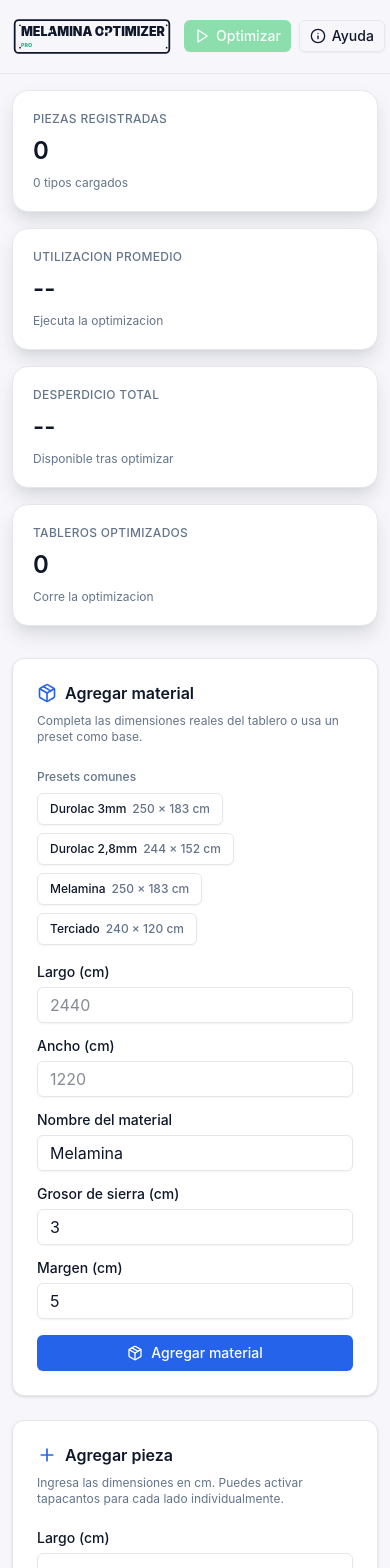
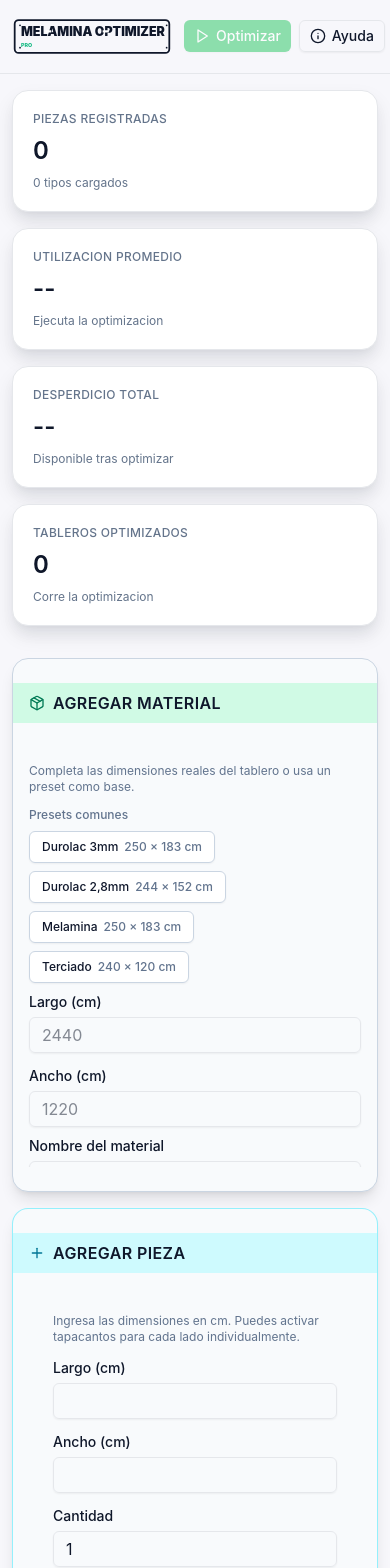
Before and after one commit to franciscogalazs-cloud/cutting-optimizer, a React (Vite) app: page / in a window 390 px wide. Shown: the top 1568 px of the page. Built offline with nearby package versions, Linux system fonts and the light colour scheme.

Commit message:
UI: look industrial limpio — tarjetas con header sticky y contenido scroll (Material/Pieza), grid responsive, foco/scrollbars sutiles

```diff
--- a/src/App.jsx
+++ b/src/App.jsx
@@ -370,8 +370,8 @@ function App() {
             <KpiCard key={item.label} {...item} />
           ))}
         </section>
-        <div className="grid gap-6 lg:grid-cols-[360px_minmax(0,1fr)]">
-          <aside className="space-y-6 lg:sticky lg:top-24 lg:h-fit">
+        {/* Tarjetas de entrada principales: Agregar material y Agregar pieza */}
+        <section className="grid gap-4 md:grid-cols-2">
           <MaterialForm
             onAddMaterial={handleAddMaterial}
             units={config.units}
@@ -390,6 +390,9 @@ function App() {
               setPieces((current) => current.map((p) => ({ ...p, canRotate: value })));
             }}
           />
+        </section>
+        <div className="grid gap-6 lg:grid-cols-[360px_minmax(0,1fr)]">
+          <aside className="space-y-6 lg:sticky lg:top-24 lg:h-fit">
             <Card className="border-[var(--border)] bg-[var(--surface)] shadow-[var(--shadow)]">
               <CardContent className="space-y-4 p-5 text-sm text-[var(--muted)]">
                 <h3 className="flex items-center gap-2 text-base font-semibold text-[var(--text)]">
--- a/src/components/forms/MaterialForm.jsx
+++ b/src/components/forms/MaterialForm.jsx
@@ -159,19 +159,17 @@ export const MaterialForm = ({ onAddMaterial, units = 'mm', kerfWidth = 3, margi
   };
 
   return (
-    <Card className="border-[var(--border)] bg-[var(--surface)] shadow-[var(--shadow)]">
-      <CardHeader className="space-y-1">
-        <CardTitle className="flex items-center gap-2 text-[var(--text)]">
-          <Package className="h-5 w-5 text-[var(--primary)]" />
-          Agregar material
-        </CardTitle>
-        <p className="text-xs text-[var(--muted)]">
+    <Card className="rounded-2xl shadow-lg border border-slate-300 dark:border-slate-700 bg-slate-50 dark:bg-slate-800 overflow-hidden">
+      <CardHeader className="sticky top-0 z-10 flex items-center gap-2 px-4 py-2 font-semibold uppercase tracking-wide break-words bg-emerald-100 text-slate-900 dark:bg-emerald-600/30 dark:text-emerald-200">
+        <Package className="h-4 w-4 text-emerald-700 dark:text-emerald-300" />
+        <span>Agregar material</span>
+      </CardHeader>
+      <CardContent className="card-scroll p-4 space-y-3 max-h-[420px] overflow-auto">
+        <p className="text-xs text-slate-500 dark:text-slate-400">
           Completa las dimensiones reales del tablero o usa un preset como base.
         </p>
-      </CardHeader>
-      <CardContent className="space-y-5">
         <div className="space-y-2">
-          <Label className="text-xs text-[var(--muted)]">Presets comunes</Label>
+          <Label className="text-xs text-slate-500 dark:text-slate-400">Presets comunes</Label>
           <div className="flex flex-wrap gap-2">
             {PRESETS.map((preset) => {
               const lengthValue = units === 'mm' ? preset.lengthCm * 10 : preset.lengthCm;
@@ -182,11 +180,11 @@ export const MaterialForm = ({ onAddMaterial, units = 'mm', kerfWidth = 3, margi
                   type="button"
                   variant="outline"
                   size="sm"
-                  className="border-[var(--border)] bg-[var(--surface)] text-xs text-[var(--text)] hover:bg-[var(--primary)]/10"
+                  className="border-slate-300 dark:border-slate-600 bg-white dark:bg-slate-900/40 text-xs text-slate-900 dark:text-slate-100 hover:bg-emerald-100/40 dark:hover:bg-emerald-600/10"
                   onClick={() => applyPreset(preset)}
                 >
                   <span className="font-medium">{preset.name}</span>
-                  <span className="block text-[var(--muted)]">
+                  <span className="block text-slate-500 dark:text-slate-400">
                     {lengthValue} × {widthValue} {units}
                   </span>
                 </Button>
@@ -195,7 +193,7 @@ export const MaterialForm = ({ onAddMaterial, units = 'mm', kerfWidth = 3, margi
           </div>
         </div>
 
-        <form onSubmit={handleSubmit} className="space-y-4">
+        <form onSubmit={handleSubmit} className="space-y-3">
           <div className="grid gap-4 sm:grid-cols-2">
             <div className="space-y-2">
               <Label htmlFor="mat-length">Largo ({units})</Label>
@@ -206,7 +204,7 @@ export const MaterialForm = ({ onAddMaterial, units = 'mm', kerfWidth = 3, margi
                 min="0"
                 value={formData.length}
                 onChange={(event) => handleChange('length', event.target.value)}
-                className={errors.length ? 'border-red-500' : ''}
+                className={'w-full ' + (errors.length ? 'border-red-500' : '')}
                 placeholder="2440"
               />
               {errors.length && <p className="text-xs text-[var(--danger)]">{errors.length}</p>}
@@ -220,7 +218,7 @@ export const MaterialForm = ({ onAddMaterial, units = 'mm', kerfWidth = 3, margi
                 min="0"
                 value={formData.width}
                 onChange={(event) => handleChange('width', event.target.value)}
-                className={errors.width ? 'border-red-500' : ''}
+                className={'w-full ' + (errors.width ? 'border-red-500' : '')}
                 placeholder="1220"
               />
               {errors.width && <p className="text-xs text-[var(--danger)]">{errors.width}</p>}
@@ -239,10 +237,11 @@ export const MaterialForm = ({ onAddMaterial, units = 'mm', kerfWidth = 3, margi
               value={formData.material}
               onChange={(event) => handleChange('material', event.target.value)}
               placeholder="Melamina"
+              className="w-full"
             />
           </div>
 
-          <div className="grid gap-4 sm:grid-cols-2">
+          <div className="grid gap-3 sm:grid-cols-2">
             <div className="space-y-2">
               <Label htmlFor="mat-kerf">Grosor de sierra ({units})</Label>
               <Input
@@ -252,7 +251,7 @@ export const MaterialForm = ({ onAddMaterial, units = 'mm', kerfWidth = 3, margi
                 min="0"
                 value={formData.kerf}
                 onChange={(event) => handleChange('kerf', event.target.value)}
-                className={errors.kerf ? 'border-red-500' : ''}
+                className={'w-full ' + (errors.kerf ? 'border-red-500' : '')}
                 placeholder="3"
               />
               {errors.kerf && <p className="text-xs text-[var(--danger)]">{errors.kerf}</p>}
@@ -266,14 +265,14 @@ export const MaterialForm = ({ onAddMaterial, units = 'mm', kerfWidth = 3, margi
                 min="0"
                 value={formData.margin}
                 onChange={(event) => handleChange('margin', event.target.value)}
-                className={errors.margin ? 'border-red-500' : ''}
+                className={'w-full ' + (errors.margin ? 'border-red-500' : '')}
                 placeholder="5"
               />
               {errors.margin && <p className="text-xs text-[var(--danger)]">{errors.margin}</p>}
             </div>
           </div>
 
-          <Button type="submit" className="w-full bg-[var(--primary)] text-white hover:brightness-105">
+          <Button type="submit" className="mt-4 w-full rounded-xl py-2 font-bold bg-slate-900 text-white hover:bg-slate-700 dark:bg-white dark:text-slate-900">
             <Package className="h-4 w-4" />
             Agregar material
           </Button>
--- a/src/components/forms/PieceForm.jsx
+++ b/src/components/forms/PieceForm.jsx
@@ -160,18 +160,14 @@ export const PieceForm = ({ onAddPiece, units = 'mm', materials = [], allowRotat
   };
 
   return (
-    <Card className="border-[var(--border)] bg-[var(--surface)] shadow-[var(--shadow)]">
-      <CardHeader className="space-y-1">
-        <CardTitle className="flex items-center gap-2 text-[var(--text)]">
-          <Plus className="h-5 w-5 text-[var(--primary)]" />
-          Agregar pieza
-        </CardTitle>
-        <p className="text-xs text-[var(--muted)]">
-          Ingresa las dimensiones en {units}. Puedes activar tapacantos para cada lado individualmente.
-        </p>
+    <Card className="rounded-2xl shadow-lg border border-cyan-300/60 dark:border-cyan-700 bg-slate-50 dark:bg-slate-800 overflow-hidden">
+      <CardHeader className="sticky top-0 z-10 flex items-center gap-2 px-4 py-2 font-semibold uppercase tracking-wide break-words bg-cyan-100 text-slate-900 dark:bg-cyan-600/30 dark:text-cyan-200">
+        <Plus className="h-4 w-4 text-cyan-700 dark:text-cyan-300" />
+        <span>Agregar pieza</span>
       </CardHeader>
       <CardContent>
-        <form onSubmit={handleSubmit} className="space-y-5">
+        <div className="p-4 pb-0 text-xs text-slate-500 dark:text-slate-400">Ingresa las dimensiones en {units}. Puedes activar tapacantos para cada lado individualmente.</div>
+        <form onSubmit={handleSubmit} className="card-scroll p-4 space-y-4 max-h-[420px] overflow-auto">
           <div className="grid gap-4 sm:grid-cols-2">
             <div className="space-y-2">
               <Label htmlFor="piece-length">Largo ({units})</Label>
@@ -182,7 +178,7 @@ export const PieceForm = ({ onAddPiece, units = 'mm', materials = [], allowRotat
                 min="0"
                 value={formData.length}
                 onChange={(event) => handleFieldChange('length', event.target.value)}
-                className={errors.length ? 'border-red-500' : ''}
+                className={'w-full ' + (errors.length ? 'border-red-500' : '')}
               />
               {errors.length && <p className="text-xs text-[var(--danger)]">{errors.length}</p>}
             </div>
@@ -195,7 +191,7 @@ export const PieceForm = ({ onAddPiece, units = 'mm', materials = [], allowRotat
                 min="0"
                 value={formData.width}
                 onChange={(event) => handleFieldChange('width', event.target.value)}
-                className={errors.width ? 'border-red-500' : ''}
+                className={'w-full ' + (errors.width ? 'border-red-500' : '')}
               />
               {errors.width && <p className="text-xs text-[var(--danger)]">{errors.width}</p>}
             </div>
@@ -210,7 +206,7 @@ export const PieceForm = ({ onAddPiece, units = 'mm', materials = [], allowRotat
                 min="1"
                 value={formData.quantity}
                 onChange={(event) => handleFieldChange('quantity', event.target.value)}
-                className={errors.quantity ? 'border-red-500' : ''}
+                className={'w-full ' + (errors.quantity ? 'border-red-500' : '')}
               />
               {errors.quantity && <p className="text-xs text-[var(--danger)]">{errors.quantity}</p>}
             </div>
@@ -222,7 +218,7 @@ export const PieceForm = ({ onAddPiece, units = 'mm', materials = [], allowRotat
                 value={formData.label}
                 onChange={(event) => handleFieldChange('label', event.target.value)}
                 placeholder="Ej: Puerta, Estante..."
-                className={errors.label ? 'border-red-500' : ''}
+                className={'w-full ' + (errors.label ? 'border-red-500' : '')}
               />
               {errors.label && <p className="text-xs text-[var(--danger)]">{errors.label}</p>}
             </div>
@@ -298,7 +294,7 @@ export const PieceForm = ({ onAddPiece, units = 'mm', materials = [], allowRotat
             </div>
           </div>
 
-          <Button type="submit" className="w-full bg-[var(--primary)] text-white hover:brightness-105">
+          <Button type="submit" className="mt-1 w-full rounded-xl py-2 font-bold bg-slate-900 text-white hover:bg-slate-700 dark:bg-white dark:text-slate-900">
             <Plus className="h-4 w-4" />
             Agregar pieza
           </Button>
--- a/src/styles/theme.css
+++ b/src/styles/theme.css
@@ -68,3 +68,15 @@ textarea {
   background: var(--accent) !important;
   color: var(--surface) !important;
 }
+
+/* UI tarjetas industriales: foco y scrollbars sutiles */
+article input:focus-visible,
+article select:focus-visible {
+  outline: none;
+  box-shadow: 0 0 0 2px rgba(16, 185, 129, 0.6); /* emerald por defecto */
+}
+
+/* Scrollbar sutil para contenedores desplazables */
+.card-scroll::-webkit-scrollbar { width: 8px; height: 8px; }
+.card-scroll::-webkit-scrollbar-thumb { background-color: rgba(100,116,139,0.5); border-radius: 9999px; }
+.card-scroll { scrollbar-color: rgba(100,116,139,0.5) transparent; scrollbar-width: thin; }
```
Lines whose indentation alone changed are shown as unchanged.
